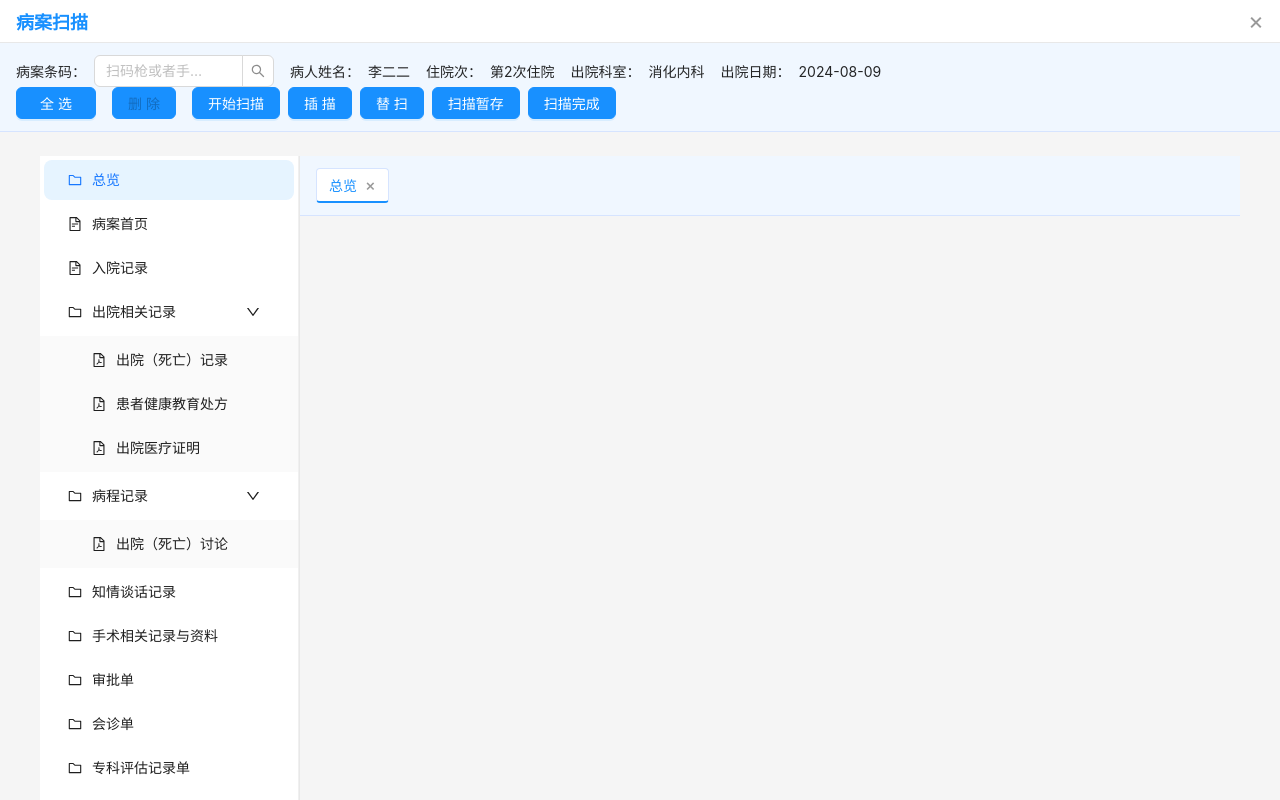
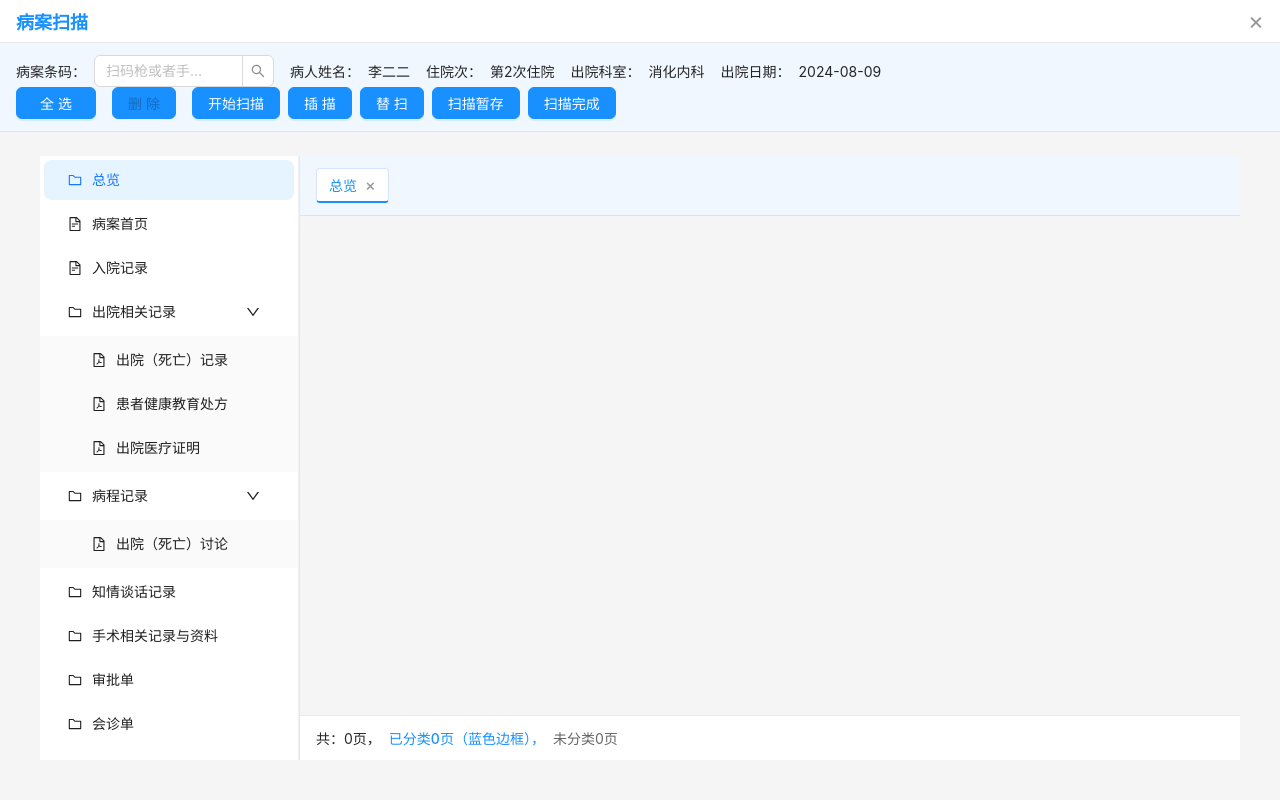
Before and after one commit to dingjiahe0315/BinganScan, a React (Vite) app: page /scan in a window 1280 px wide. Shown: the top 800 px of the page. Built offline with nearby package versions, Linux system fonts and the light colour scheme; the HTML template or start-up script is replaced by a standard one.

Commit message:
修复页面滚动条和WebSocket功能

```diff
--- a/src/index.css
+++ b/src/index.css
@@ -2,6 +2,11 @@
   margin: 0;
   padding: 0;
   box-sizing: border-box;
+}
+
+html, body {
+  height: 100%;
+  overflow: hidden;
 }
 
 body {
@@ -13,5 +18,6 @@ body {
 }
 
 #root {
-  min-height: 100vh;
+  height: 100%;
+  overflow: hidden;
 }
--- a/src/pages/MedicalRecordScan.css
+++ b/src/pages/MedicalRecordScan.css
@@ -5,7 +5,7 @@
 
 /* ==================== 主容器样式 ==================== */
 .medical-record-scan {
-  min-height: 100vh;
+  height: 100%;
   background-color: #f5f5f5;
   display: flex;
   flex-direction: column;
@@ -100,6 +100,7 @@
   display: flex;
   flex: 1;
   overflow: hidden;
+  min-height: 0;
 }
 
 /* --- 左侧导航栏样式 --- */
@@ -119,8 +120,8 @@
   flex: 1;
   display: flex;
   flex-direction: column;
-  overflow: hidden;
   background-color: #f5f5f5;
+  min-height: 0;
 }
 
 .document-header {
@@ -158,9 +159,11 @@
   flex: 1;
   display: grid;
   grid-template-columns: repeat(auto-fill, minmax(200px, 1fr));
+  grid-auto-rows: minmax(300px, auto);
   gap: 16px;
   overflow-y: auto;
   padding: 16px;
+  min-height: 0;
 }
 
 .document-card {
--- a/src/pages/MedicalRecordScan.jsx
+++ b/src/pages/MedicalRecordScan.jsx
@@ -236,6 +236,7 @@ function MedicalRecordScan() {
     setScanProgress(0);
     message.info('开始扫描...');
 
+    // 尝试连接WebSocket并执行方法，如果失败则继续使用静态图片
     try {
       // 连接WebSocket服务器
       const ws = new WebSocket('ws://localhost:8080');
@@ -291,8 +292,14 @@ function MedicalRecordScan() {
 
       // 关闭WebSocket连接
       ws.close();
+      message.info('WebSocket操作成功完成');
+    } catch (error) {
+      console.warn('WebSocket连接或操作失败，继续使用静态图片:', error);
+      message.warning('WebSocket连接失败，使用静态图片继续扫描');
+    }
 
-      // 两个方法都成功后，加载静态TIF图片
+    // 无论WebSocket是否成功，都加载静态TIF图片
+    try {
       const categories = ['病案首页', '入院记录', '首次病程', '出院记录', '病程记录', '检验报告'];
 
       for (let i = 0; i < tifFileNames.length; i++) {
@@ -324,9 +331,9 @@ function MedicalRecordScan() {
         message.success(`扫描完成！共加载 ${tifFileNames.length} 张图片`);
       }, 500);
     } catch (error) {
-      console.error('扫描过程出错:', error);
+      console.error('加载静态图片失败:', error);
       setIsScanning(false);
-      message.error(`扫描失败: ${error.message}`);
+      message.error('加载静态图片失败，请检查图片文件');
     }
   };
 
--- a/src/pages/ScanDataManagement.css
+++ b/src/pages/ScanDataManagement.css
@@ -3,7 +3,7 @@
  */
 
 .scan-data-management {
-  min-height: 100vh;
+  height: 100%;
   background-color: #f0f2f5;
   display: flex;
   flex-direction: column;
@@ -93,6 +93,7 @@
   flex: 1;
   padding: 24px;
   margin: 0 16px 16px 16px;
+  overflow: auto;
 }
 
 /* 内容容器 - 将搜索区和表格区作为上下两行 */
```
